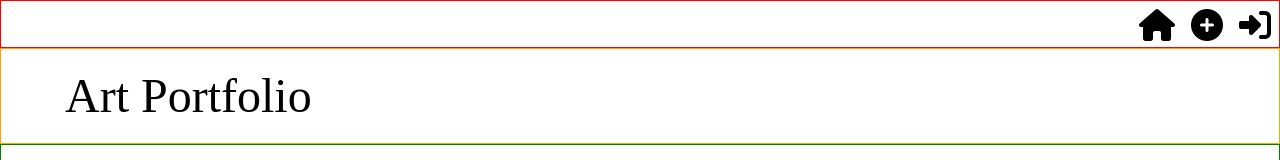
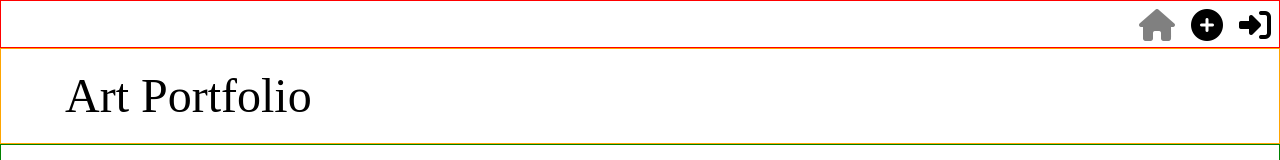
Before and after one commit to vishalicious213/react-test, a React (Create React App) app: page / in a window 1280 px wide. In both pictures the pointer is over the icon 1157 px from the left and 24 px from the top of the page. Shown: the top 160 px of the page. Built offline with nearby package versions, Linux system fonts and the light colour scheme.

Commit message:
added hover effects to icons and artist gallery thumbnails

```diff
--- a/src/App.css
+++ b/src/App.css
@@ -10,6 +10,10 @@
 .navIcon {
   font-size: 2rem;
   margin: .5rem;
+}
+
+.navIcon:hover {
+  color: gray;
 }
 
 .navIcon:nth-child(5) {
--- a/src/ArtistGallery.css
+++ b/src/ArtistGallery.css
@@ -14,3 +14,7 @@
   border: 1px solid indigo;
   border-radius: .25rem;
 }
+
+.ArtistGalleryThumbnail:hover {
+  border: 1px solid red;
+}
```
